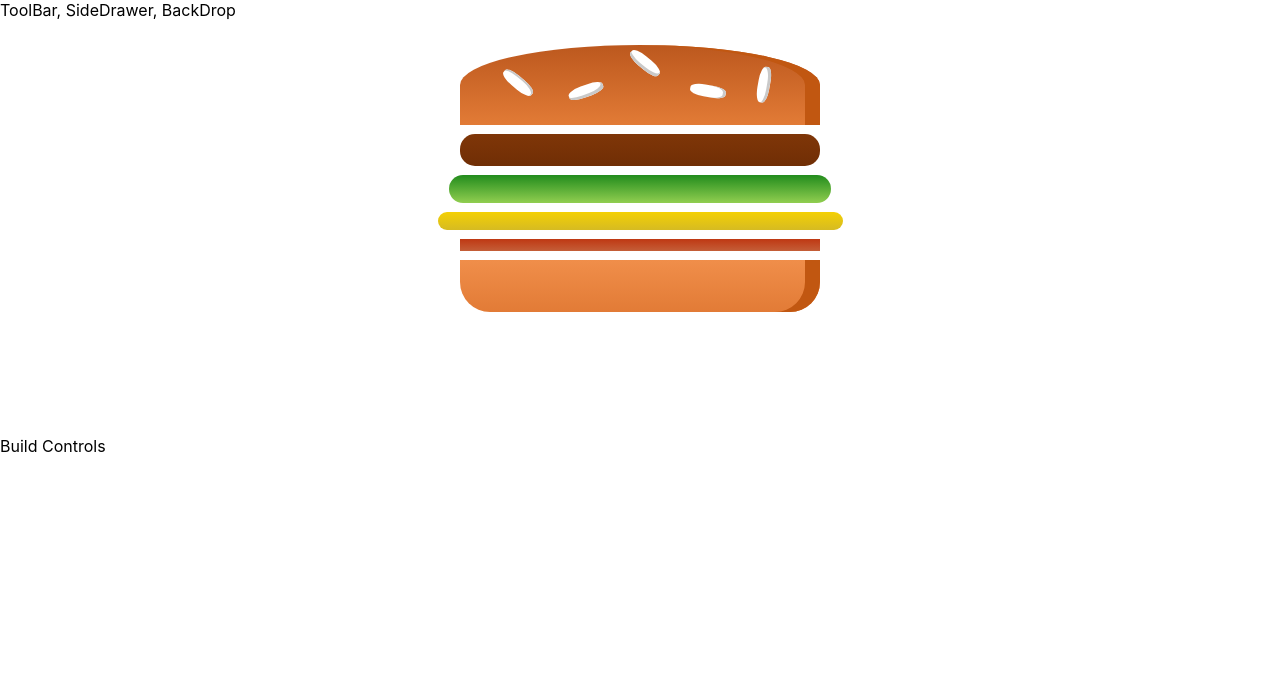
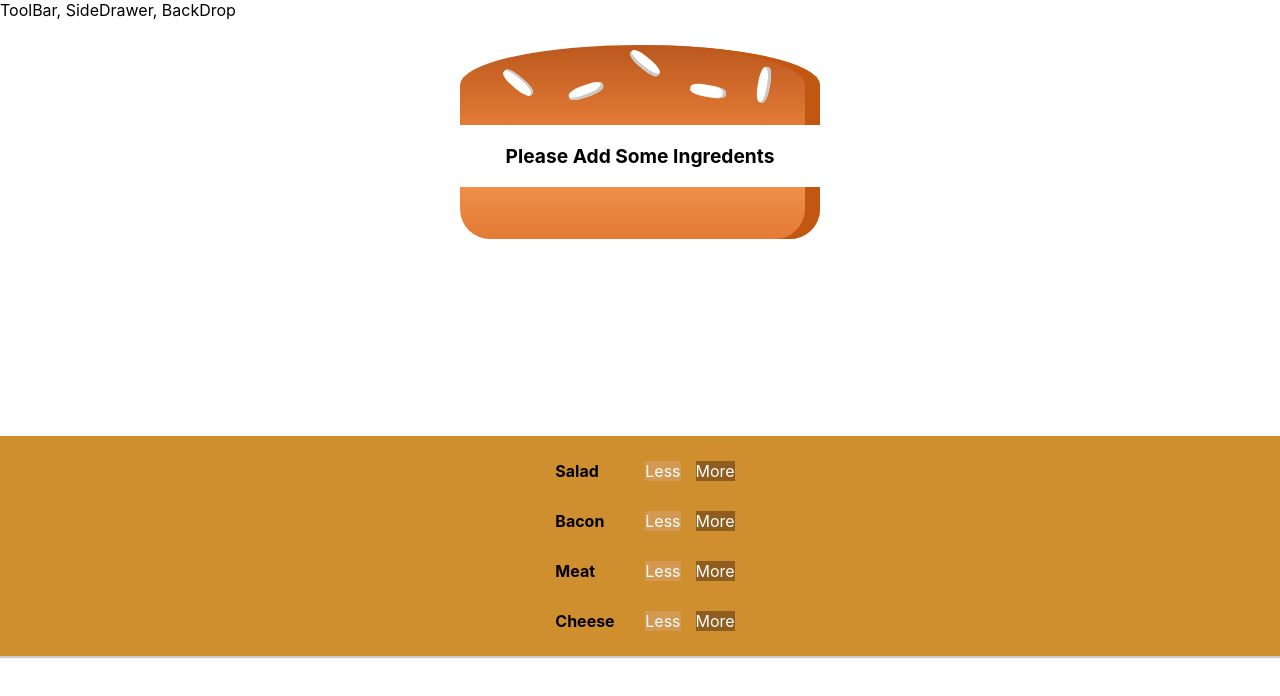
Before and after one commit to hrishabh-22/burgerbuilder, a React (Create React App) app: page / in a window 1280 px wide. Shown: the top 696 px of the page. Built offline with nearby package versions, Linux system fonts and the light colour scheme.

Commit message:
Build Controls added

```diff
--- /dev/null
+++ b/src/components/Burger/BuildControls/BuildControl/BuildControl.js
@@ -0,0 +1,14 @@
+import React from "react";
+import classes from "./BuildControl.module.css";
+
+const BuildControl = (props) => {
+  return (
+    <div className={classes.BuildControl}>
+      <div className={classes.Label}>{props.label}</div>
+      <div className={classes.Less}>Less</div>
+      <div className={classes.More}>More</div>
+    </div>
+  );
+};
+
+export default BuildControl;
--- /dev/null
+++ b/src/components/Burger/BuildControls/BuildControl/BuildControl.module.css
@@ -0,0 +1,59 @@
+.BuildControl {
+  display: flex;
+  justify-content: space-between;
+  align-items: center;
+  margin: 5px 0;
+}
+
+.BuildControl button {
+  display: block;
+  font: inherit;
+  padding: 5px;
+  margin: 0 5px;
+  width: 80px;
+  border: 1px solid #aa6817;
+  cursor: pointer;
+  outline: none;
+}
+
+.BuildControl button:disabled {
+  background-color: #ac9980;
+  border: 1px solid #7e7365;
+  color: #ccc;
+  cursor: default;
+}
+
+.BuildControl button:hover:disabled {
+  background-color: #ac9980;
+  color: #ccc;
+  cursor: not-allowed;
+}
+
+.Label {
+  padding: 10px;
+  font-weight: bold;
+  width: 80px;
+}
+
+.BuildControl .Less {
+  background-color: #d39952;
+  color: white;
+  margin-right: 15px;
+}
+
+.BuildControl .More {
+  background-color: #8f5e1e;
+  color: white;
+}
+
+.BuildControl .Less:hover,
+.BuildControl .Less:active {
+  background-color: #daa972;
+  color: white;
+}
+
+.BuildControl .More:hover,
+.BuildControl .More:active {
+  background-color: #99703f;
+  color: white;
+}
--- /dev/null
+++ b/src/components/Burger/BuildControls/BuildControls.js
@@ -0,0 +1,22 @@
+import React from "react";
+import classes from "./BuildControls.module.css";
+import BuildControl from "./BuildControl/BuildControl";
+
+const controls = [
+  { label: "Salad", type: "salad" },
+  { label: "Bacon", type: "bacon" },
+  { label: "Meat", type: "meat" },
+  { label: "Cheese", type: "cheese" },
+];
+
+const BuildComponents = (props) => {
+  return (
+    <div className={classes.BuildControls}>
+      {controls.map((ctrl) => (
+        <BuildControl key={ctrl.label} label={ctrl.label} />
+      ))}
+    </div>
+  );
+};
+
+export default BuildComponents;
--- /dev/null
+++ b/src/components/Burger/BuildControls/BuildControls.module.css
@@ -0,0 +1,10 @@
+.BuildControls {
+  width: 100%;
+  background-color: #cf8f2e;
+  display: flex;
+  flex-flow: column;
+  align-items: center;
+  box-shadow: 0 2px 1px #ccc;
+  margin: auto;
+  padding: 10px 0;
+}
--- a/src/components/Burger/Burger.js
+++ b/src/components/Burger/Burger.js
@@ -3,13 +3,26 @@ import BurgerIngredent from "./BurgerIngredents/BurgerIngredents";
 import classes from "./Burger.module.css";
 
 const Burger = (props) => {
+  let totIngredents = Object.keys(props.ingredents)
+    .map((igKey) => {
+      return [...Array(props.ingredents[igKey])].map((_, index) => {
+        return <BurgerIngredent key={igKey + index} type={igKey} />;
+      });
+    })
+    .reduce((prevValueArr, currentValueArr) => {
+      return prevValueArr.concat(currentValueArr);
+    }, []); //[]is the initial value
+
+  if (totIngredents.length === 0) {
+    totIngredents = <p>Please Add Some Ingredents</p>;
+  }
+
+  console.log(totIngredents);
+
   return (
     <div className={classes.Burger}>
-      <BurgerIngredent type={"bread-top"} />
-      <BurgerIngredent type="meat" />
-      <BurgerIngredent type="salad" />
-      <BurgerIngredent type="cheese" />
-      <BurgerIngredent type="bacon" />
+      <BurgerIngredent type="bread-top" />
+      {totIngredents}
       <BurgerIngredent type="bread-bottom" />
     </div>
   );
--- a/src/container/BurgerBuilder/BurgerBuilder.js
+++ b/src/container/BurgerBuilder/BurgerBuilder.js
@@ -1,19 +1,27 @@
 import React from "react";
 import Aux from "../../hoc/Auxilary";
 import Burger from "../../components/Burger/Burger";
+import BuildControls from "../../components/Burger/BuildControls/BuildControls";
 
 class BurgerBuilder extends React.Component {
   constructor(props) {
     super(props);
-    this.state = {};
+    this.state = {
+      ingredent: {
+        salad: 0,
+        bacon: 0,
+        cheese: 0,
+        meat: 0,
+      },
+    };
   }
   render() {
     return (
       <Aux>
         <div>
-          <Burger />
+          <Burger ingredents={this.state.ingredent} />
         </div>
-        <div>Build Controls</div>
+        <BuildControls />
       </Aux>
     );
   }
```
